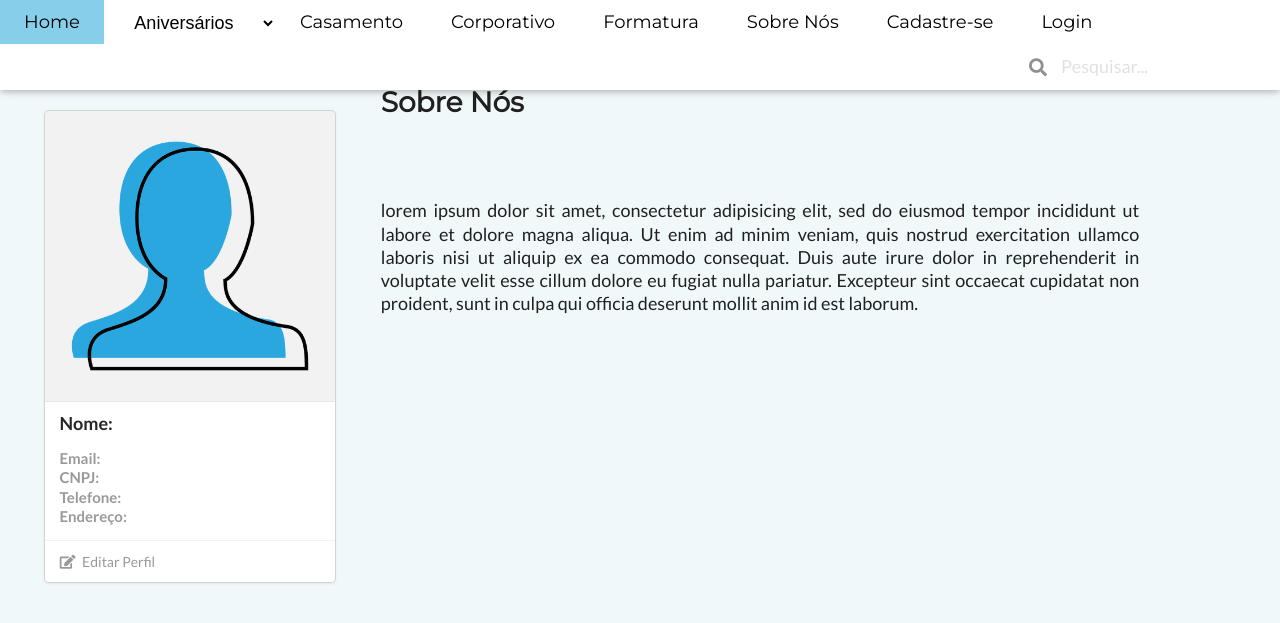
After one commit to biancaleithold/Tcc, a PHP site: page /Aula/perfil_empresa.php in a window 1280 px wide. The commit adds this page. Shown: the top 623 px of the page. Run offline with PHP 8.4, Linux system fonts and the light colour scheme; some libraries are stand-ins or nearby versions.

Commit message:
Criando perfil da empresa

```diff
--- a/css/estilo.css
+++ b/css/estilo.css
@@ -21,3 +21,9 @@ body{
 	width: 11%;
     margin-top: 5%;
 }
+
+.descricao_empresa{
+	font-size: large; font-weight: normal;
+	width: 89%;
+    text-align: justify;
+}
--- /dev/null
+++ b/perfil_empresa.php
@@ -0,0 +1,47 @@
+<?php
+	include 'cabecalho.php';
+?>
+<br><br><br>
+  <div class="ui special cards" style="margin: 3%; float: left;">
+
+  <div class="card">
+    <div class="blurring dimmable image">
+      <div class="ui inverted dimmer">
+
+      </div>
+      <img src="imagens/perfil.png">
+    </div>
+    <div class="content">
+      <h1 class="header">Nome:</h1>
+      <div class="meta">
+        <h4 class="date">Email:</h4>
+      </div>
+      <div class="meta">
+        <h4 class="date">CNPJ:</h4>
+      </div>
+      <div class="meta">
+        <h4 class="date">Telefone:</h4>
+      </div>
+      <div class="meta">
+        <h4 class="date">Endereço:</h4>
+      </div>
+    </div>
+    <div class="extra content">
+      <a href="#">
+        <i class="edit icon"></i>
+        Editar Perfil
+      </a>
+    </div>
+  </div>
+</div>
+
+<h1 class="header">Sobre Nós</h1>
+<br><br>
+<h5 class="descricao_empresa">
+  lorem ipsum dolor sit amet, consectetur adipisicing elit, sed do eiusmod
+  tempor incididunt ut labore et dolore magna aliqua. Ut enim ad minim veniam,
+  quis nostrud exercitation ullamco laboris nisi ut aliquip ex ea commodo
+  consequat. Duis aute irure dolor in reprehenderit in voluptate velit esse
+  cillum dolore eu fugiat nulla pariatur. Excepteur sint occaecat cupidatat non
+  proident, sunt in culpa qui officia deserunt mollit anim id est laborum.
+</h5>
--- a/register_fornecedor.php
+++ b/register_empresa.php
@@ -61,7 +61,7 @@
           ':telefone' => $telefone,
           ':email' => $email
         ));
-        header('Location: register_fornecedor.php?action=joined');
+        header('Location: register_empresa.php?action=joined');
         exit;
       }
       catch(PDOException $e) {
@@ -93,7 +93,7 @@
         }
       ?>
 
-  <form class="ui form" style="max-width:65%; margin-left: 18%">
+  <form class="ui form" style="max-width:65%; margin-left: 18%; margin-top: 2%">
   <div class="field">
     <div class="two fields">
       <div class="field">
```
Also changed, not shown: perfil_usuario.php (line endings or trailing spaces).
